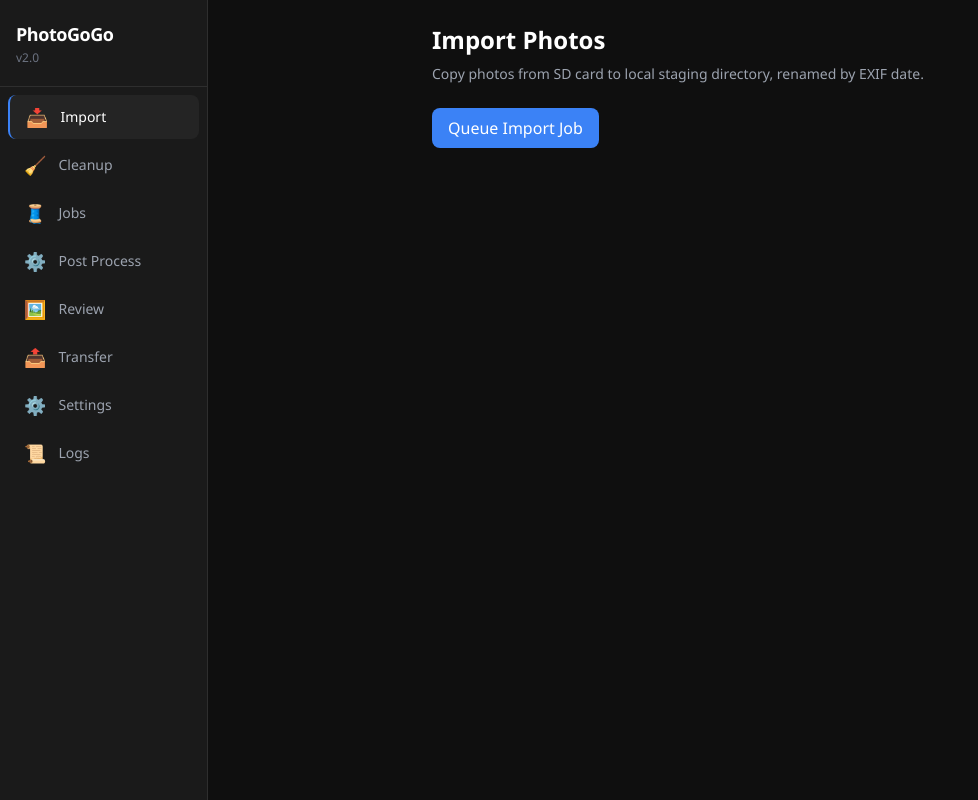
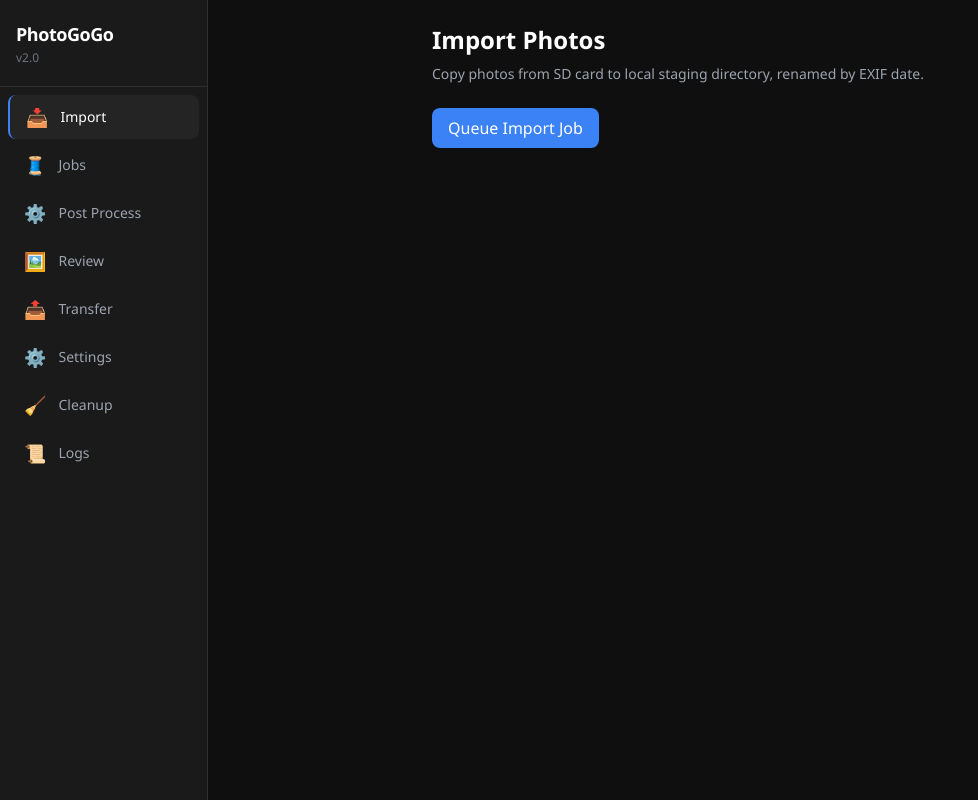
Before and after one commit to StuartGoggin/PhotoProcessorV2, a React (Vite) app: page / in a window 1280 px wide. Shown: the whole page, without its empty margins (0-978 px from the left). Built offline with nearby package versions, Linux system fonts and the light colour scheme.

Commit message:
feat: add process scope functionality and metadata synchronization

```diff
--- a/src/App.tsx
+++ b/src/App.tsx
@@ -11,12 +11,12 @@ import Logs from "./pages/Logs";
 
 const NAV_ITEMS: { id: Page; label: string; icon: string }[] = [
   { id: "import",      label: "Import",       icon: "📥" },
-  { id: "cleanup",     label: "Cleanup",      icon: "🧹" },
   { id: "jobs",        label: "Jobs",         icon: "🧵" },
   { id: "postprocess", label: "Post Process",  icon: "⚙️" },
   { id: "review",      label: "Review",        icon: "🖼️" },
   { id: "transfer",    label: "Transfer",      icon: "📤" },
   { id: "settings",    label: "Settings",      icon: "⚙️" },
+  { id: "cleanup",     label: "Cleanup",      icon: "🧹" },
   { id: "logs",        label: "Logs",          icon: "📜" },
 ];
 
```
